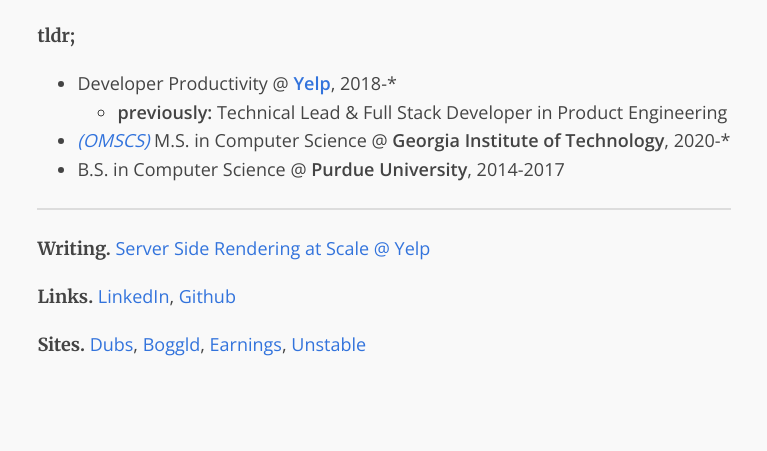
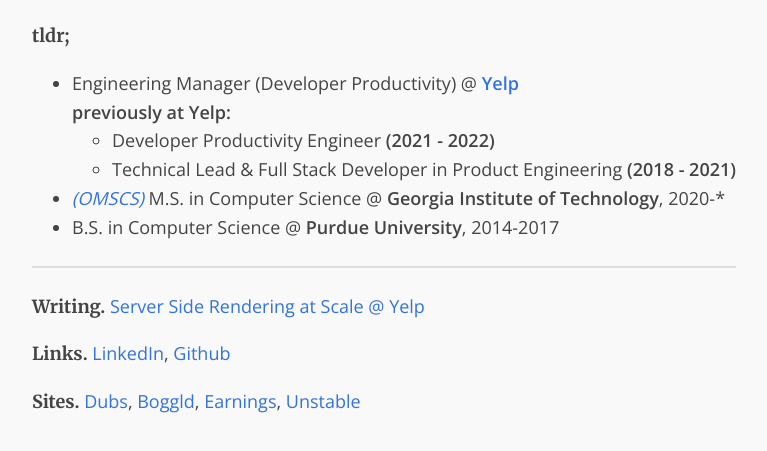
Before and after one commit to kedarv/site, a plain HTML site: page index.html in a window 1280 px wide. Shown: the part 137-588 px from the top of the page, without its empty margins (256-1023 px from the left). Drawn offline with nearby package versions, Linux system fonts and the light colour scheme.

Commit message:
fixup titles

```diff
--- a/index.html
+++ b/index.html
@@ -81,19 +81,23 @@
         <p>
             <span class="lead">tldr;</span><br />
         <ul>
-
-            <li>Developer Productivity @ <a href="https://www.yelp.com/" class="strong">Yelp</a>, 2018-*
+            <li>Engineering Manager (Developer Productivity) @ <a href="https://www.yelp.com/" class="strong">Yelp</a>
+                <br />
+                <b>previously at Yelp:</b>
                 <ul>
-                    <li><b>previously:</b> Technical Lead &amp; Full Stack Developer in Product Engineering</li>
+                    <li>Developer Productivity Engineer <b>(2021 - 2022)</b></li>
+                    <li>Technical Lead &amp; Full Stack Developer in Product Engineering <b>(2018 - 2021)</b></li>
                 </ul>
-            <li><i><a href="https://omscs.gatech.edu/">(OMSCS)</a></i> M.S. in Computer Science @ <span class="strong">Georgia Institute of Technology</span>, 2020-*</li>
+            <li><i><a href="https://omscs.gatech.edu/">(OMSCS)</a></i> M.S. in Computer Science @ <span
+                    class="strong">Georgia Institute of Technology</span>, 2020-*</li>
             <li>B.S. in Computer Science @ <span class="strong">Purdue University</span>, 2014-2017</li>
         </ul>
         </p>
         <hr />
         <p>
             <span class="lead">Writing.</span>
-            <a href="https://engineeringblog.yelp.com/2022/02/server-side-rendering-at-scale.html">Server Side Rendering at Scale @ Yelp</a>
+            <a href="https://engineeringblog.yelp.com/2022/02/server-side-rendering-at-scale.html">Server Side Rendering
+                at Scale @ Yelp</a>
         </p>
         <p>
             <span class="lead">Links.</span>
@@ -109,4 +113,5 @@
         </p>
     </div>
 </body>
+
 </html>
```
